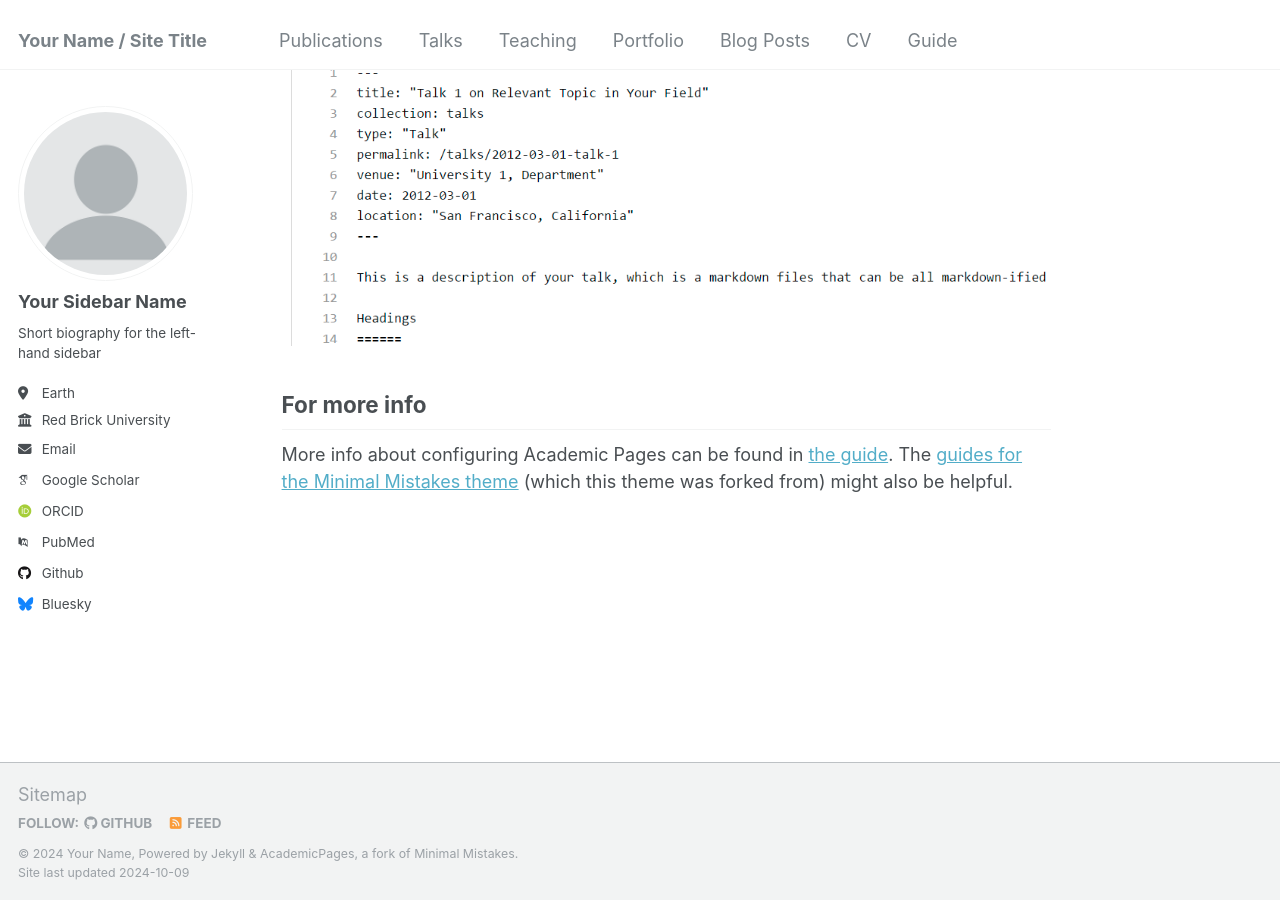
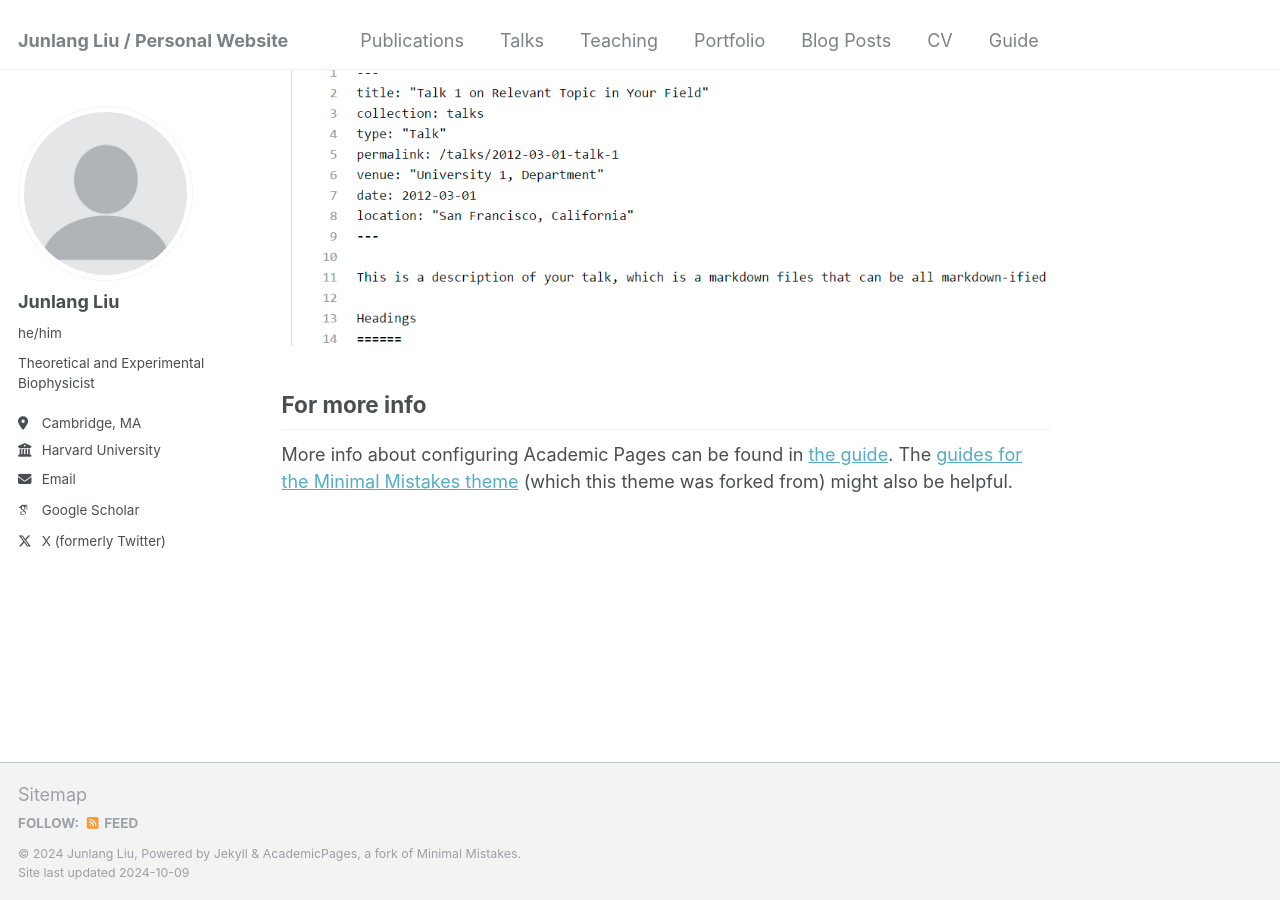
Before and after one commit to junlangliu/junlangliu.github.io, a Jekyll site: the page built from _pages/about.md, in a window 1280 px wide and 900 px high, scrolled down 2643 px. Built offline with Jekyll 4.4.1, drawn with Linux system fonts in a browser that asks for light colours; some web fonts are replaced.

Commit message:
Update _config.yml
1st update

```diff
--- a/_config.yml
+++ b/_config.yml
@@ -8,13 +8,13 @@
 
 # Basic Site Settings
 locale                   : "en-US"
-title                    : "Your Name / Site Title"
+title                    : "Junlang Liu / Personal Website"
 title_separator          : "-"
-name                     : &name "Your Name"
-description              : &description "personal description"
-url                      : https://academicpages.github.io # the base hostname & protocol for your site e.g. "https://mmistakes.github.io"
+name                     : &name "Junlang Liu"
+description              : &description "Junlang Liu's Personal Website"
+url                      : https://junlangliu.github.io # the base hostname & protocol for your site e.g. "https://mmistakes.github.io"
 baseurl                  : "" # the subpath of your site, e.g. "/blog"
-repository               : "academicpages/academicpages.github.io"
+repository               : "junlangliu/junlangliu.github.io"
 
 # Site Author - The following control what appear as part of the author content on the side bar.
 #               If a field is blank the icon and link will not appear, otherwise it will be shown.
@@ -22,33 +22,33 @@ repository               : "academicpages/academicpages.github.io"
 author:
   # Biographic information
   avatar           : "profile.png"
-  name             : "Your Sidebar Name"
-  pronouns         : # example: "she/her"
-  bio              : "Short biography for the left-hand sidebar"
-  location         : "Earth"
-  employer         : "Red Brick University"
+  name             : "Junlang Liu"
+  pronouns         : "he/him" # example: "she/her"
+  bio              : "Theoretical and Experimental Biophysicist"
+  location         : "Cambridge, MA"
+  employer         : "Harvard University"
   uri              : # URL
-  email            : "none@example.org"
+  email            : "junlangliu@fas.harvard.edu"
 
   # Academic websites
   arxiv            : # URL - Update with the correct link to your profile
-  googlescholar    : "https://scholar.google.com/citations?user=PS_CX0AAAAAJ"
+  googlescholar    : "https://scholar.google.com/citations?user=sNlg69oAAAAJ&hl=en"
   impactstory      : # URL
-  orcid            : "http://orcid.org/yourorcidurl"
+  orcid            : # "http://orcid.org/yourorcidurl"
   semantic         : # URL
-  pubmed           : "https://www.ncbi.nlm.nih.gov/pubmed/?term=john+snow"
+  pubmed           : # "https://www.ncbi.nlm.nih.gov/pubmed/?term=john+snow"
   researchgate     : # URL
 
   # Repositories and software development
   bitbucket        : # Username - Update with your username on the site
   codepen          : # Username
   dribbble         : # Username
-  github           : "academicpages"
+  github           : # "academicpages"
   kaggle           : # Username
   stackoverflow    : # User number or user number and name (i.e., use "1" or "1/jeff-atwood")
 
   # Social media
-  bluesky          : "bsky.app" # Replace this with you Bluesky username
+  bluesky          : # Replace this with you Bluesky username
   facebook         : # Username
   flickr           : # Username
   foursquare       : # Username
@@ -65,7 +65,7 @@ author:
   steam            : # Username
   telegram         : # URL
   tumblr           : # Username
-  twitter          : # Username for X / Twitter
+  twitter          : liu_junlang # Username for X / Twitter
   vine             : # Username
   weibo            : # Username
   wikipedia        : # Username
```
